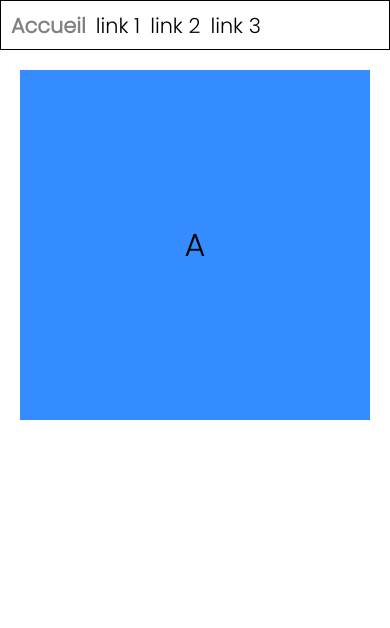
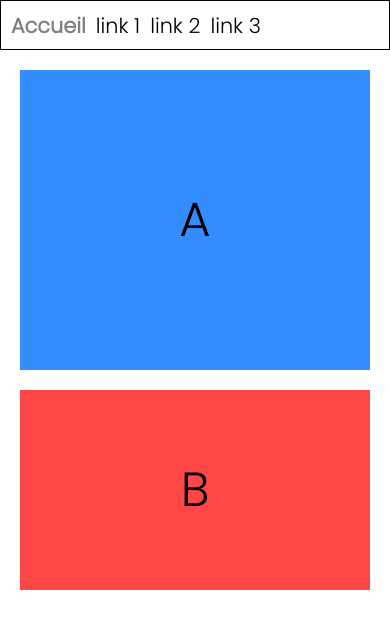
Before and after one commit to lroux07/flex_project, a website built with Vite: page index.html in a window 390 px wide. Built offline with nearby package versions, Linux system fonts and the light colour scheme.

Commit message:
Block B Mobile

```diff
--- a/index.html
+++ b/index.html
@@ -29,6 +29,10 @@
       <div class="block-a">
         A
       </div>
+
+      <div class="block-b">
+        B
+      </div>
     </header>
     <script type="module" src="/main.js"></script>
   </body>
--- a/style.css
+++ b/style.css
@@ -47,10 +47,23 @@ a {
 
 .block-a {
     background-color: rgb(52, 140, 255);
-    height: 350px;
+    height: 300px;
     margin: 20px 20px;
     display: flex;
     align-items: center;
     justify-content: center;
-    font-size: 2rem;
+    font-size: 3rem;
 }
+
+
+/* Block B */
+
+.block-b {
+    background-color: rgba(255, 52, 52, 0.902);
+    height: 200px;
+    margin: 20px 20px;
+    display: flex;
+    align-items: center;
+    justify-content: center;
+    font-size: 3rem;
+}
```
